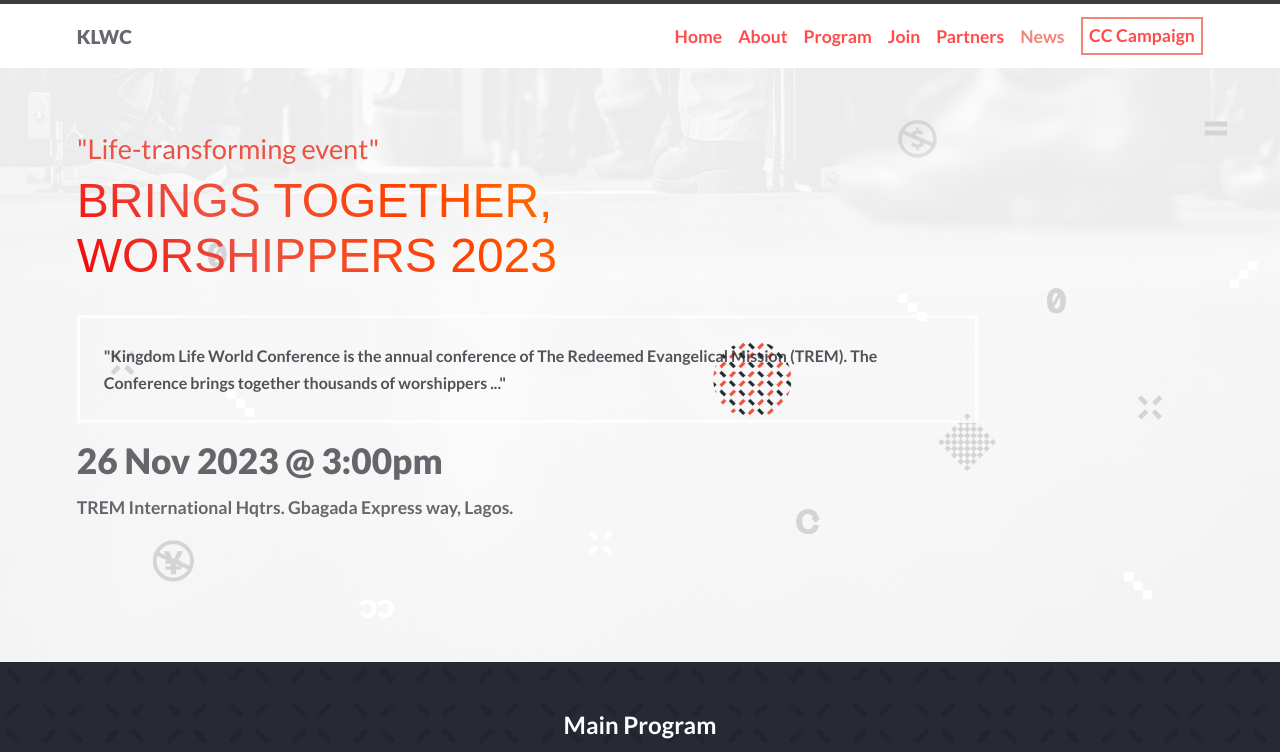
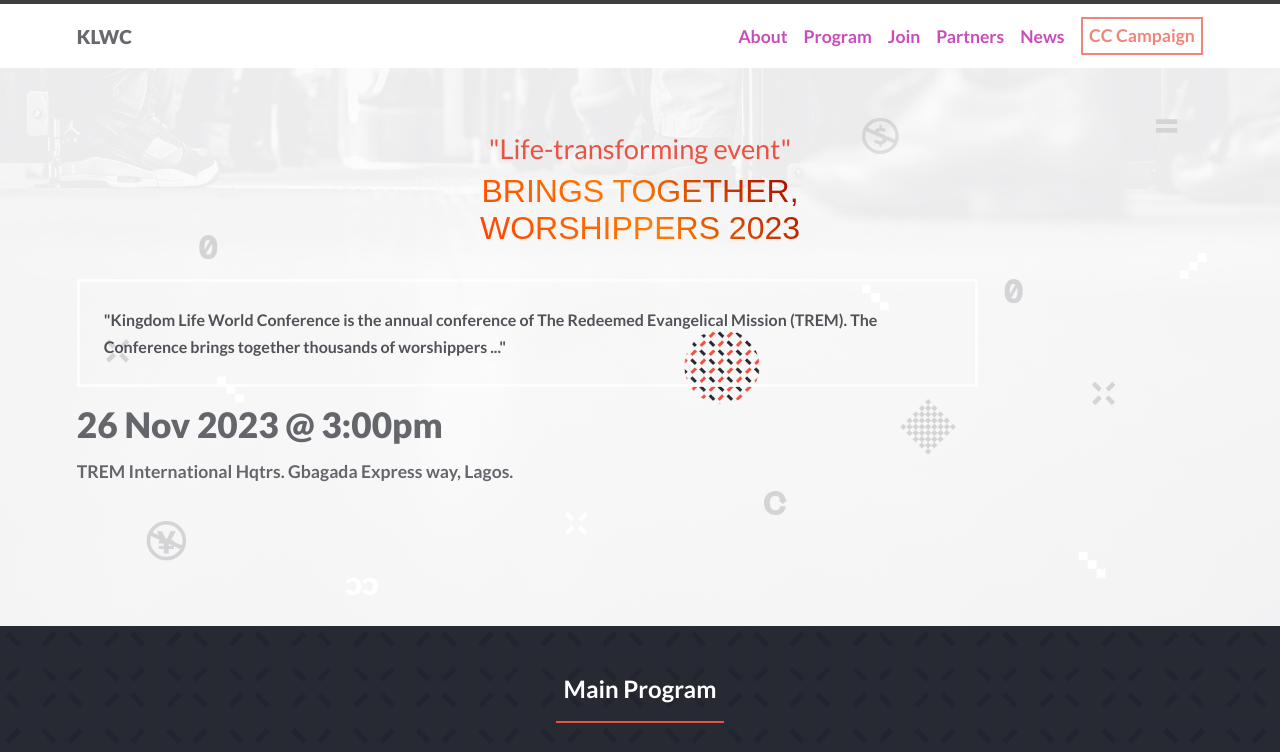
Before and after one commit to firstpj/capstone-project, a website: page index.html in a window 1280 px wide. Shown: the part 28-780 px from the top of the page. Drawn offline with nearby package versions, Linux system fonts and the light colour scheme; a web font is replaced by a local one.

Commit message:
modified:   index.html         modified:   style.css  files

```diff
--- a/index.html
+++ b/index.html
@@ -45,9 +45,7 @@
           <div class="container">
             <a href="index.html" class="nav-logo">KLWC</a>
             <ul class="nav-menu">
-              <li class="nav-item">
-                <a href="index.html" class="nav-link">Home</a>
-              </li>
+             </li>
               <li class="nav-item">
                 <a href="about.html" class="nav-link">About</a>
               </li>
--- a/style.css
+++ b/style.css
@@ -166,6 +166,7 @@
 }
 
 .main-page .greet {
+  text-align: center;
   color: #ec5242;
   font-size: 1.7rem;
   margin-bottom: 0.5rem;
@@ -173,8 +174,10 @@
 
 .main-page h1 {
   text-transform: uppercase;
+  text-align: center;
+  padding: 0;
   color: #ec5242;
-  font-size: 3rem;
+  font-size: 2rem;
   font-weight: 500;
   margin-bottom: 2rem;
   font-family: 'Cocogoose', sans-serif;
@@ -765,7 +768,7 @@
   }
 
   header nav .bottom ul a {
-    color: red;
+    color: rgb(177, 3, 157);
     font-size: 1.1rem;
     font-weight: 700;
     opacity: 0.7;
```
